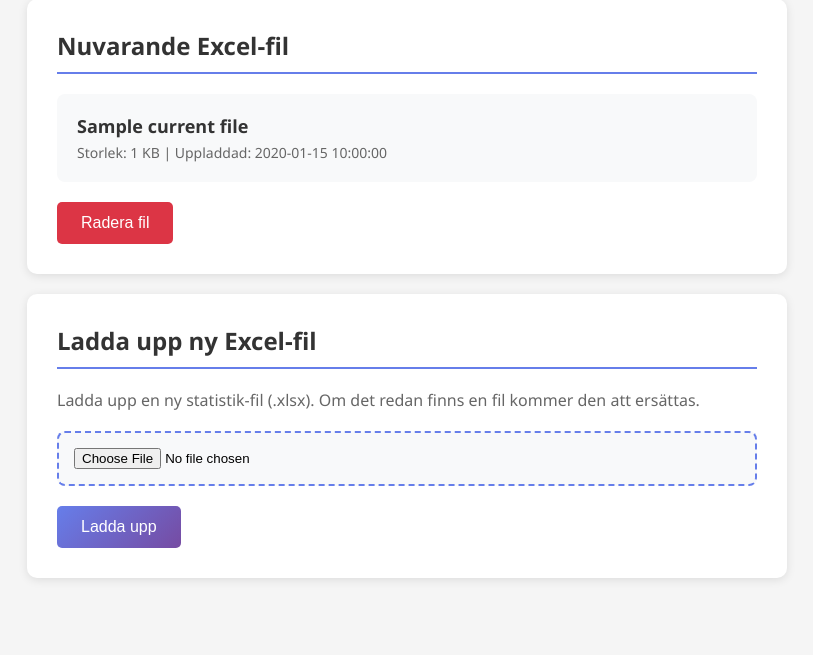
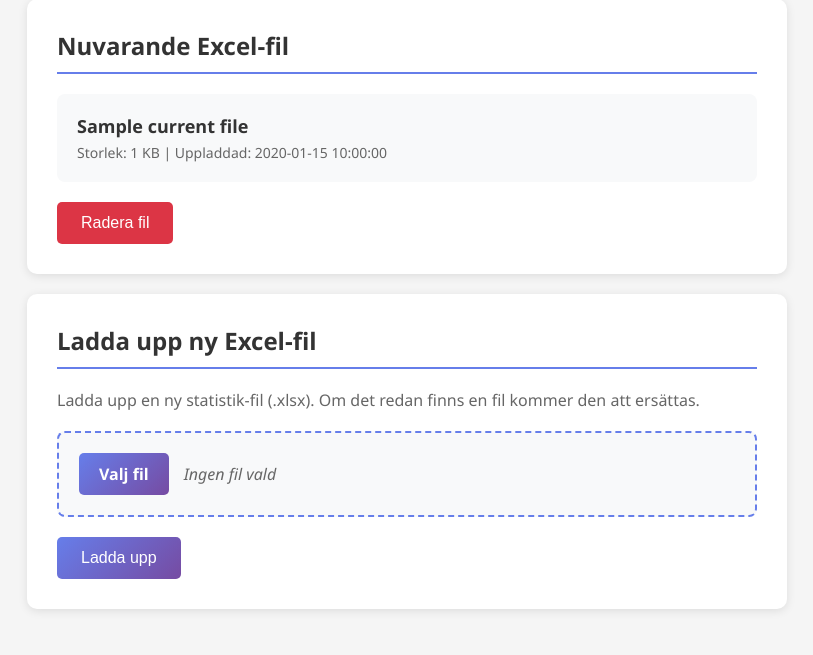
Before and after one commit to Sytematic1036/Klader, a Flask app: template templates/upload.html in a window 1280 px wide. Shown: the part 145-800 px from the top of the page, without its empty margins (233-1046 px from the left). Run offline with Flask 3, Linux system fonts and the light colour scheme; tables that the repository leaves empty hold one stand-in row (values such as "Sample post"); the template is opened without the code that fills it: values that come from a table or form of the project are taken from there, most other values are stand-ins (such as "Sample title", 1, 10 or a date in 2020); some libraries are stand-ins or nearby versions.

Commit message:
Förbättra filväljaren med synlig knapp
Ersätter dold fil-input med en tydlig "Välj fil"-knapp och visar
valt filnamn. Gör det enklare att välja Excel-filer för uppladdning.

🤖 Generated with [Claude Code](https://claude.com/claude-code)

Co-Authored-By: Claude <noreply@anthropic.com>

```diff
--- a/templates/upload.html
+++ b/templates/upload.html
@@ -120,16 +120,35 @@
             position: relative;
             margin-bottom: 20px;
         }
-        .file-input-wrapper input[type="file"] {
-            width: 100%;
-            padding: 15px;
+        .file-input-wrapper .custom-file-upload {
+            display: flex;
+            align-items: center;
+            gap: 15px;
+            padding: 20px;
             border: 2px dashed #667eea;
             border-radius: 8px;
             background: #f8f9fa;
             cursor: pointer;
+            transition: all 0.3s;
         }
-        .file-input-wrapper input[type="file"]:hover {
+        .file-input-wrapper .custom-file-upload:hover {
             background: #e9ecef;
+            border-color: #764ba2;
+        }
+        .file-input-wrapper input[type="file"] {
+            display: none;
+        }
+        .file-input-wrapper .file-label {
+            display: inline-block;
+            padding: 10px 20px;
+            background: linear-gradient(135deg, #667eea 0%, #764ba2 100%);
+            color: white;
+            border-radius: 5px;
+            font-weight: bold;
+        }
+        .file-input-wrapper .file-name {
+            color: #666;
+            font-style: italic;
         }
         .message {
             padding: 15px;
@@ -205,10 +224,20 @@
             </p>
             <form action="/upload" method="POST" enctype="multipart/form-data" class="upload-form">
                 <div class="file-input-wrapper">
-                    <input type="file" name="file" accept=".xlsx" required>
+                    <label class="custom-file-upload" for="file-upload">
+                        <span class="file-label">Valj fil</span>
+                        <span class="file-name" id="file-name">Ingen fil vald</span>
+                    </label>
+                    <input type="file" name="file" id="file-upload" accept=".xlsx" required>
                 </div>
                 <button type="submit" class="btn btn-primary">Ladda upp</button>
             </form>
+            <script>
+                document.getElementById('file-upload').addEventListener('change', function() {
+                    var fileName = this.files[0] ? this.files[0].name : 'Ingen fil vald';
+                    document.getElementById('file-name').textContent = fileName;
+                });
+            </script>
         </div>
     </div>
 </body>
```
